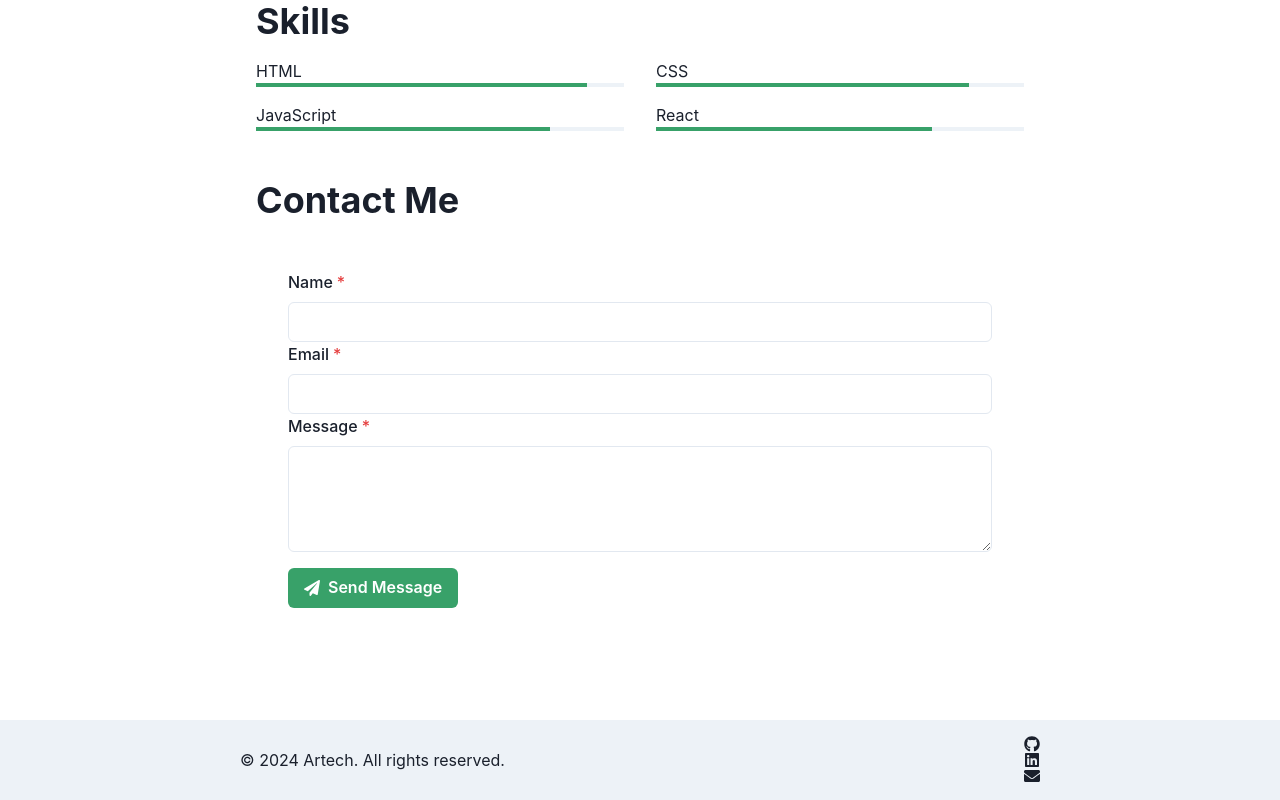
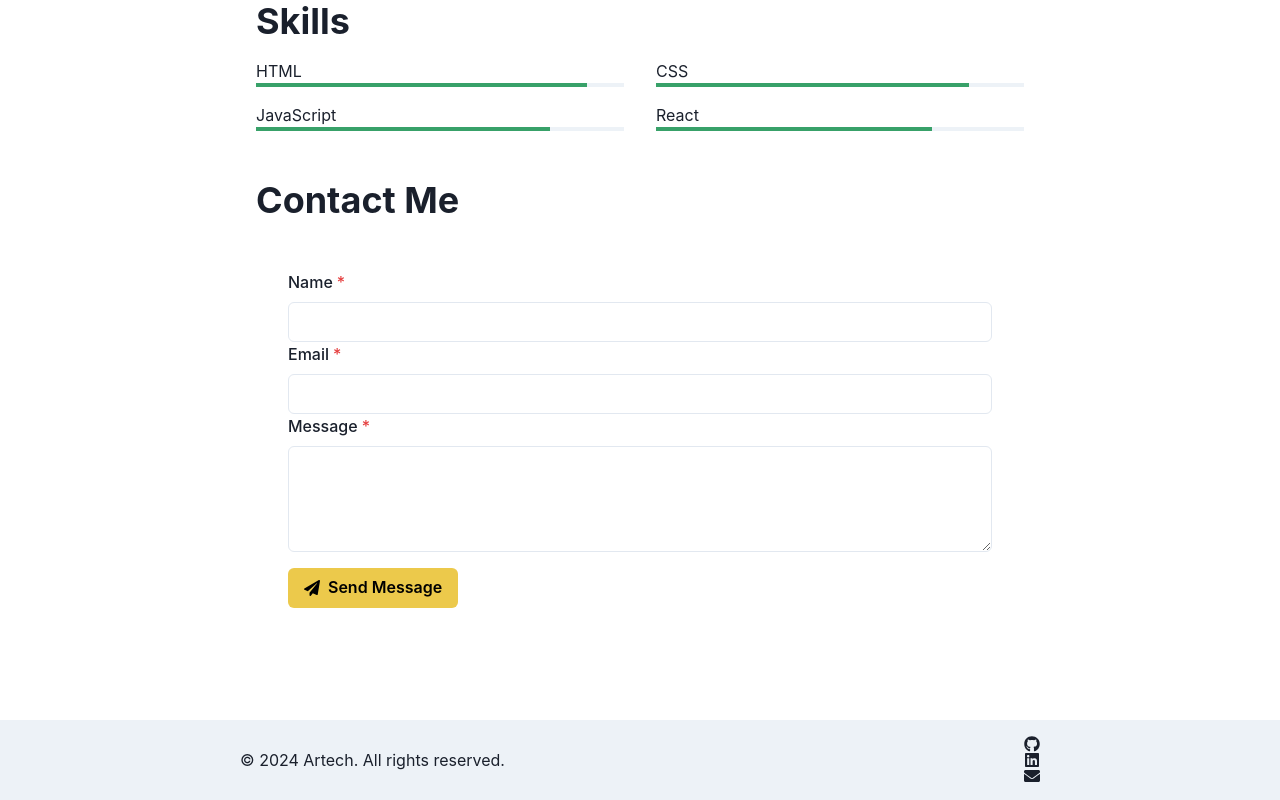
Before and after one commit to GPT-Engineer-App/front-end-identity, a React (Vite) app: page / in a window 1280 px wide. Shown: the part 934-1734 px from the top of the page. Built offline with nearby package versions, Linux system fonts and the light colour scheme.

Commit message:
Updated the `colorScheme` prop of the Button component from "green" to "yellow" to change the button color.
Prompt: Make a green buton yellow

```diff
--- a/src/pages/Index.jsx
+++ b/src/pages/Index.jsx
@@ -160,7 +160,7 @@ const Index = () => {
                 <FormLabel>Message</FormLabel>
                 <Textarea rows={4} />
               </FormControl>
-              <Button mt={4} colorScheme="green" type="submit" leftIcon={<FaPaperPlane />}>
+              <Button mt={4} colorScheme="yellow" type="submit" leftIcon={<FaPaperPlane />}>
                 Send Message
               </Button>
             </form>
```
